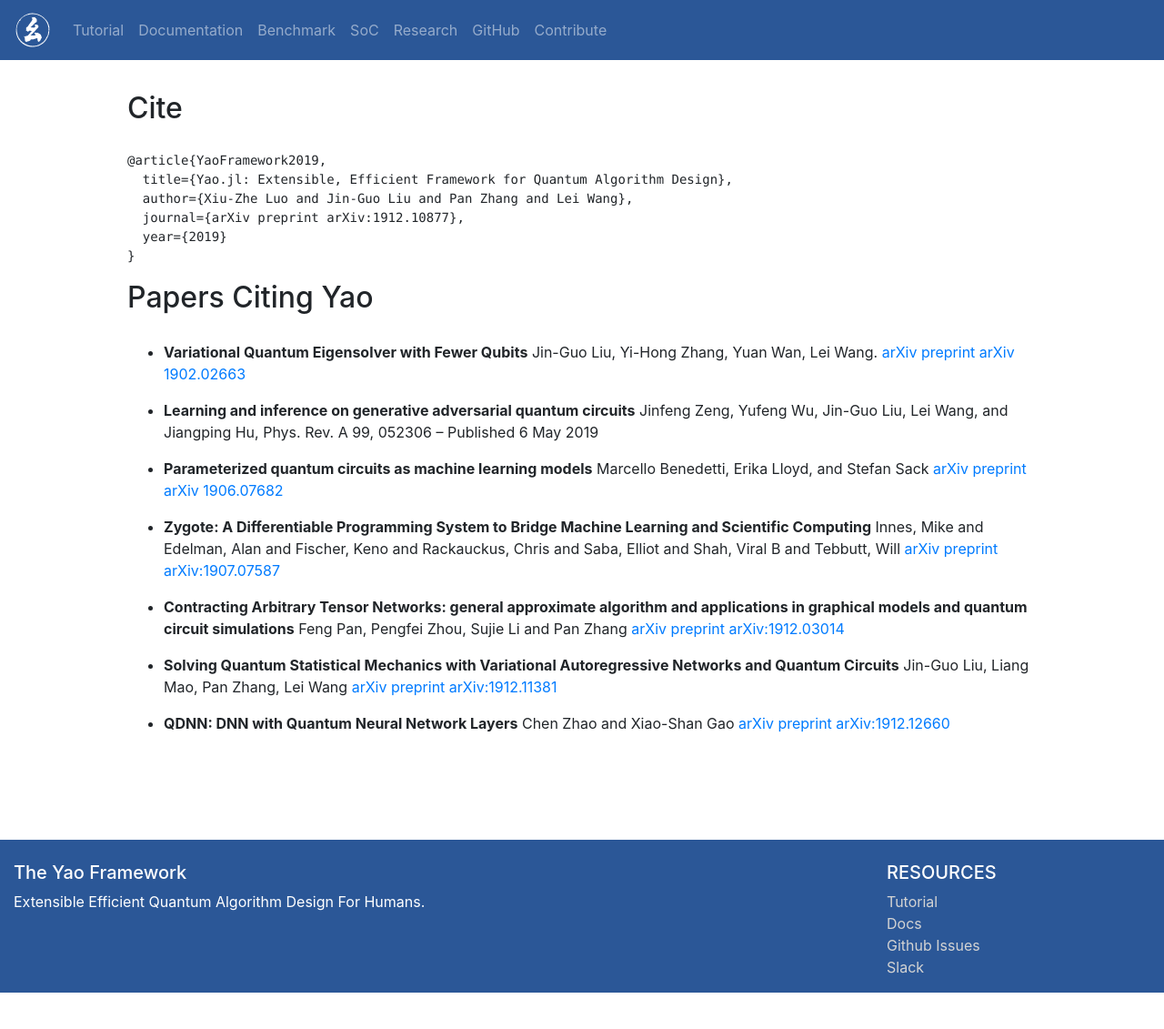
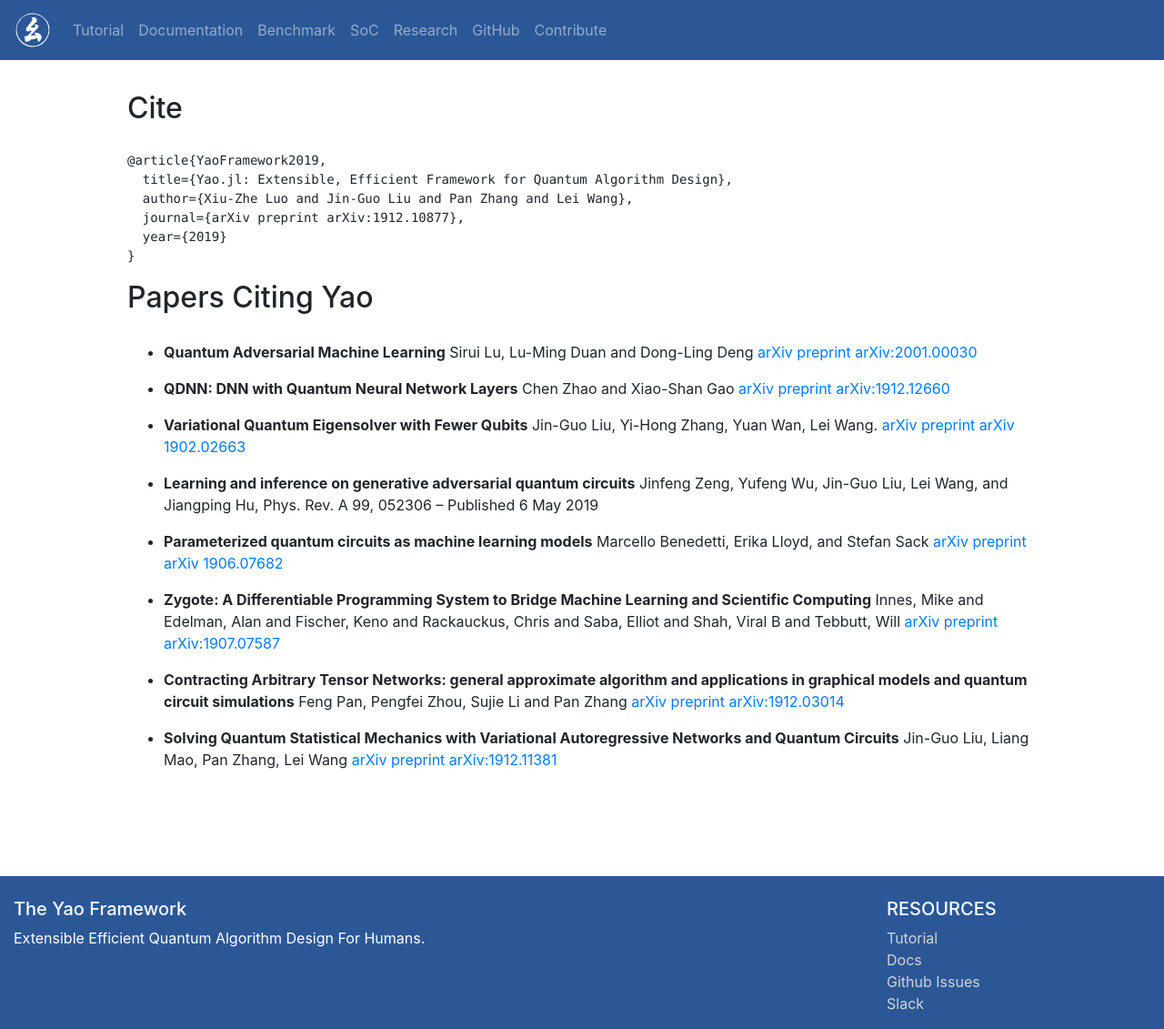
Before and after one commit to QuantumBFS/QuantumBFS.github.io, a Jekyll site: the page built from research/index.md, in a window 1280 px wide and 1131 px high. Shown: the whole window at 91% size. Built offline with Jekyll 4.4.1, drawn with Linux system fonts in a browser that asks for light colours; nearby versions of some CDN libraries; comment, search, counter and statistics services are not loaded.

Commit message:
Update index.md

```diff
--- a/research/index.md
+++ b/research/index.md
@@ -16,10 +16,11 @@
 
 ## Papers Citing Yao
 
+- **Quantum Adversarial Machine Learning** Sirui Lu, Lu-Ming Duan and Dong-Ling Deng [arXiv preprint arXiv:2001.00030](https://arxiv.org/abs/2001.00030)
+- **QDNN: DNN with Quantum Neural Network Layers** Chen Zhao and Xiao-Shan Gao [arXiv preprint arXiv:1912.12660](https://arxiv.org/abs/1912.12660)
 - **Variational Quantum Eigensolver with Fewer Qubits** Jin-Guo Liu, Yi-Hong Zhang, Yuan Wan, Lei Wang. [arXiv preprint arXiv 1902.02663](https://arxiv.org/abs/1902.02663)
 - **Learning and inference on generative adversarial quantum circuits** Jinfeng Zeng, Yufeng Wu, Jin-Guo Liu, Lei Wang, and Jiangping Hu, Phys. Rev. A 99, 052306 – Published 6 May 2019
 - **Parameterized quantum circuits as machine learning models** Marcello Benedetti, Erika Lloyd, and Stefan Sack [arXiv preprint arXiv 1906.07682](https://arxiv.org/pdf/1906.07682.pdf)
 - **Zygote: A Differentiable Programming System to Bridge Machine Learning and Scientific Computing** Innes, Mike and Edelman, Alan and Fischer, Keno and Rackauckus, Chris and Saba, Elliot and Shah, Viral B and Tebbutt, Will [arXiv preprint arXiv:1907.07587](https://arxiv.org/abs/1907.07587)
 - **Contracting Arbitrary Tensor Networks: general approximate algorithm and applications in graphical models and quantum circuit simulations** Feng Pan, Pengfei Zhou, Sujie Li and Pan Zhang [arXiv preprint arXiv:1912.03014](https://arxiv.org/pdf/1912.03014.pdf)
 - **Solving Quantum Statistical Mechanics with Variational Autoregressive Networks and Quantum Circuits** Jin-Guo Liu, Liang Mao, Pan Zhang, Lei Wang [arXiv preprint arXiv:1912.11381](https://arxiv.org/pdf/1912.11381.pdf)
-- **QDNN: DNN with Quantum Neural Network Layers** Chen Zhao and Xiao-Shan Gao [arXiv preprint arXiv:1912.12660](https://arxiv.org/abs/1912.12660)
```
